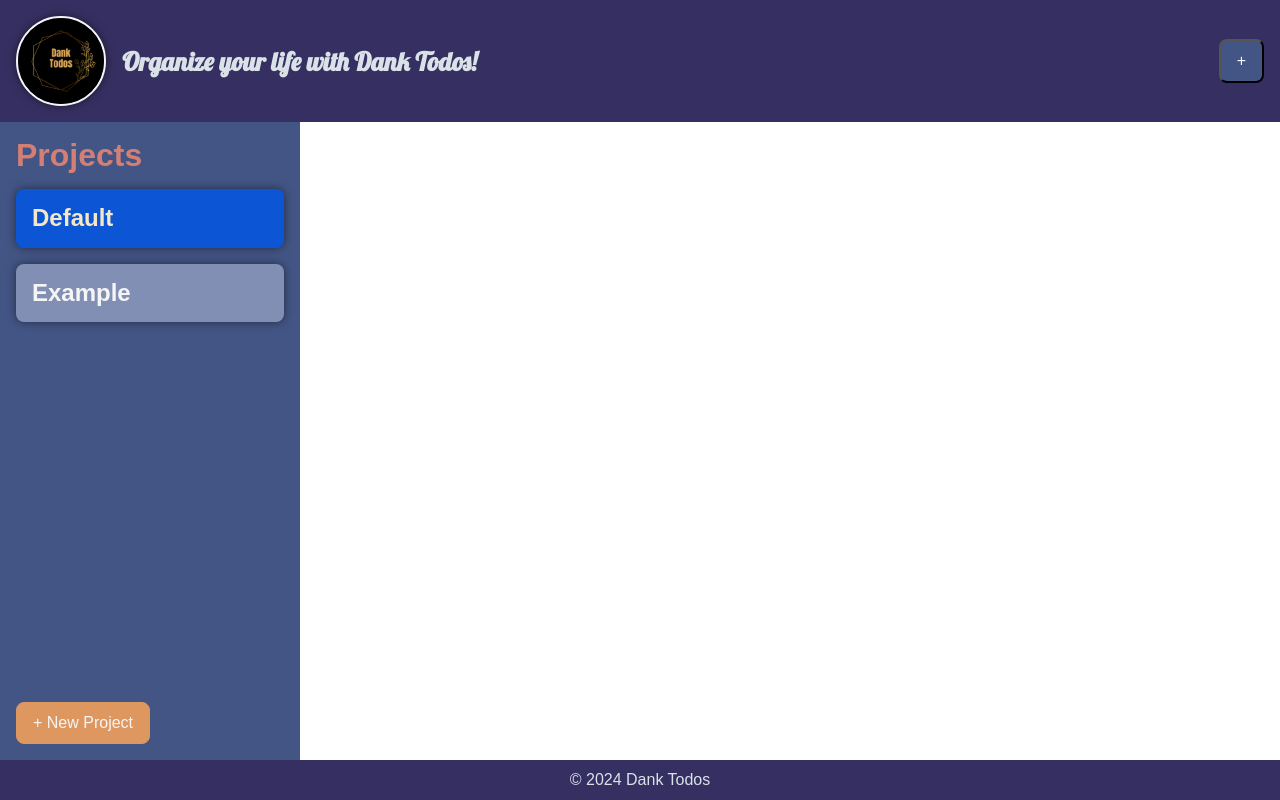
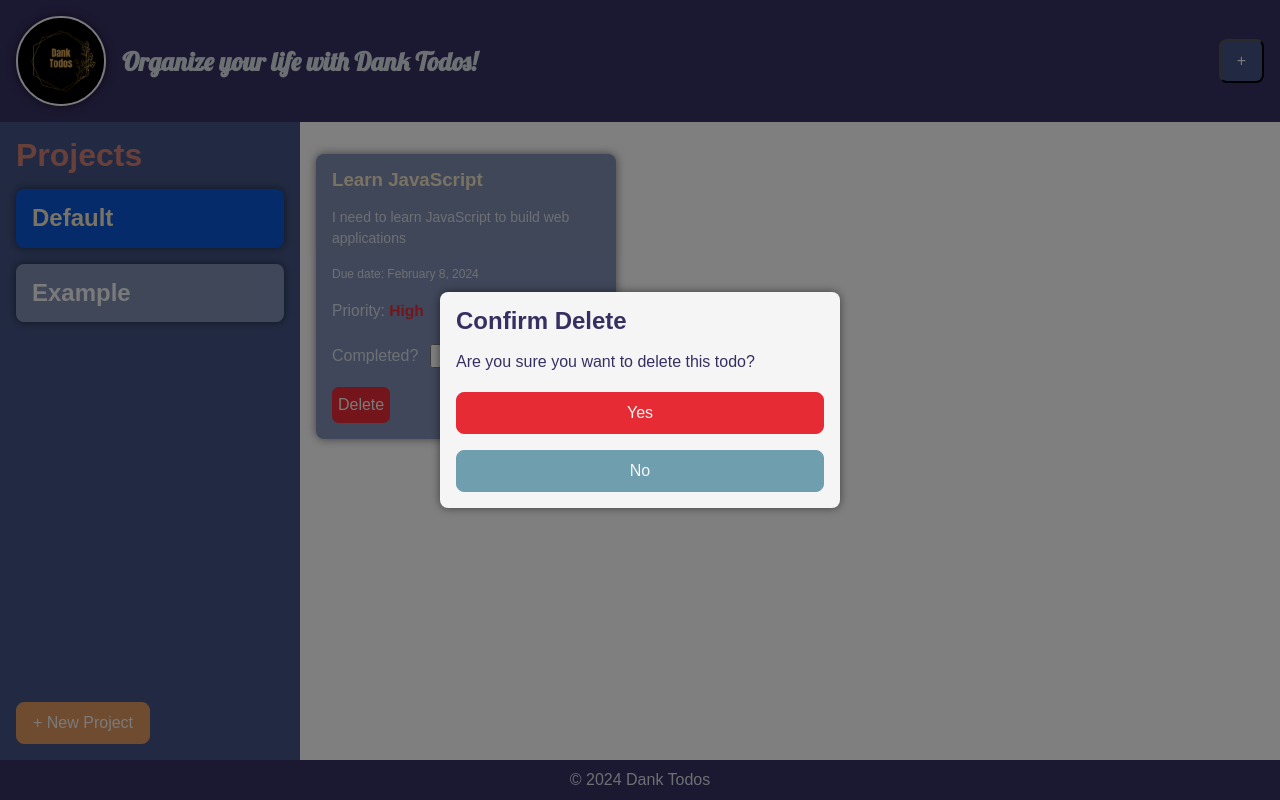
Before and after one commit to Robertron624/TheOdinProject_ToDo-list, a website built with webpack: page src/index.html in a window 1280 px wide. Both pictures are taken after a click on the button "Delete". Built offline with nearby package versions, Linux system fonts and the light colour scheme.

Commit message:
Add confirm delete modal to handle todo deletion

```diff
--- a/src/DomManipulator.js
+++ b/src/DomManipulator.js
@@ -5,6 +5,7 @@ class DomManipulator {
   projectList = document.querySelector('.project-list')
   content = document.querySelector('#content')
   todoList = document.querySelector('#todo-list')
+  confirmDeleteModal = document.querySelector('.confirm-delete-modal')
 
   constructor () {
     this.currentProject = null
@@ -109,7 +110,7 @@ class DomManipulator {
     todoDeleteButton.className = 'todo-delete-button'
     todoDeleteButton.textContent = 'Delete'
     todoDeleteButton.addEventListener('click', () => {
-      this.deleteTodo(id)
+      this.handleConfirmDeleteModal(id)
     })
 
     todoItem.appendChild(todoTitle)
@@ -168,6 +169,20 @@ class DomManipulator {
     emptyTodosMessage.innerHTML = 'There are no todos in this project. </br> Add a new todo to get started.'
     this.todoList.appendChild(emptyTodosMessage)
   }
+
+  handleConfirmDeleteModal (todoId) {
+    this.confirmDeleteModal.showModal()
+    const confirmDeleteButton = document.querySelector('.confirm-delete-modal .confirm-delete')
+    const cancelDeleteButton = document.querySelector('.confirm-delete-modal .cancel-delete')
+    confirmDeleteButton.addEventListener('click', () => {
+      this.deleteTodo(todoId)
+      this.confirmDeleteModal.close()
+    })
+
+    cancelDeleteButton.addEventListener('click', () => {
+      this.confirmDeleteModal.close()
+    })
+  }
 }
 
 export default DomManipulator
--- a/src/global.scss
+++ b/src/global.scss
@@ -215,7 +215,7 @@ body {
     min-height: 100vh;
 }
 
-%common-modal-styles {
+dialog {
     border: none;
     padding: 1rem;
     border-radius: 0.5rem;
@@ -228,9 +228,6 @@ body {
     &::backdrop {
         background-color: rgba(0, 0, 0, 0.5);
     }
-}
-
-dialog {
     .modal-header {
         margin-bottom: 1rem;
 
@@ -291,7 +288,6 @@ dialog {
 }
 
 .new-todo-modal {
-    @extend %common-modal-styles;
     .new-todo-form {
         .form-group {
             input[type="checkbox"] {
@@ -302,8 +298,51 @@ dialog {
     }
 }
 
-.new-project-modal {
-    @extend %common-modal-styles;
+.confirm-delete-modal {
+    .modal-header {
+        h3 {
+            font-size: 1.5rem;
+        }
+    }
+
+    p {
+        font-size: 1rem;
+        margin-top: .5rem;
+    }
+
+    .buttons {
+        gap: 1rem;
+        margin-top: 1.1rem;
+
+        button {
+            padding: 0.5rem 1rem;
+            border-radius: 0.5rem;
+            cursor: pointer;
+            transition: background-color 0.3s ease-in-out;
+        }
+
+        .confirm-delete {
+            background-color: #e62b34;
+            border: 1px solid #e62b34;
+            color: $text-color-2;
+
+            &:hover {
+                background-color: $text-color-2;
+                color: #e62b34;
+            }
+        }
+
+        .cancel-delete {
+            background-color: #6f9eaf;
+            border: 1px solid #6f9eaf;
+            color: $text-color-2;
+
+            &:hover {
+                background-color: $text-color-2;
+                color: #6f9eaf;
+            }
+        }
+    }
 }
 
 header {
--- a/src/index.html
+++ b/src/index.html
@@ -96,6 +96,16 @@
         </div>
       </form>
     </dialog>
+    <dialog aria-modal="true" class="confirm-delete-modal">
+      <div class="modal-header align-center justify-between flex">
+        <h3>Confirm Delete</h3>
+      </div>
+      <p>Are you sure you want to delete this todo?</p>
+      <div class="buttons flex flex-col">
+        <button class="confirm-delete">Yes</button>
+        <button class="cancel-delete">No</button>
+      </div>
+    </dialog>
     <script type="module" src="index.js"></script>
   </body>
 </html>
```
